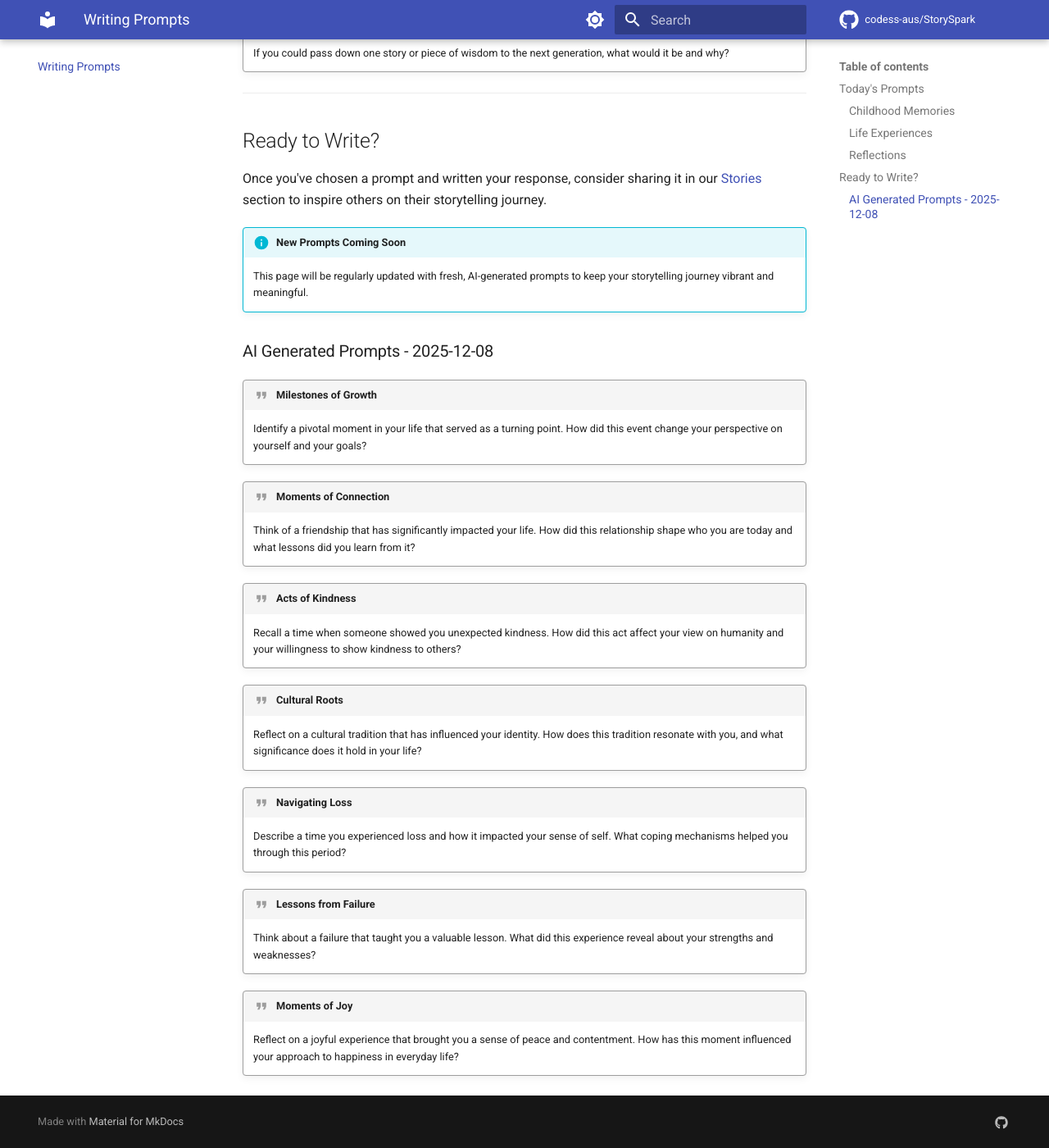
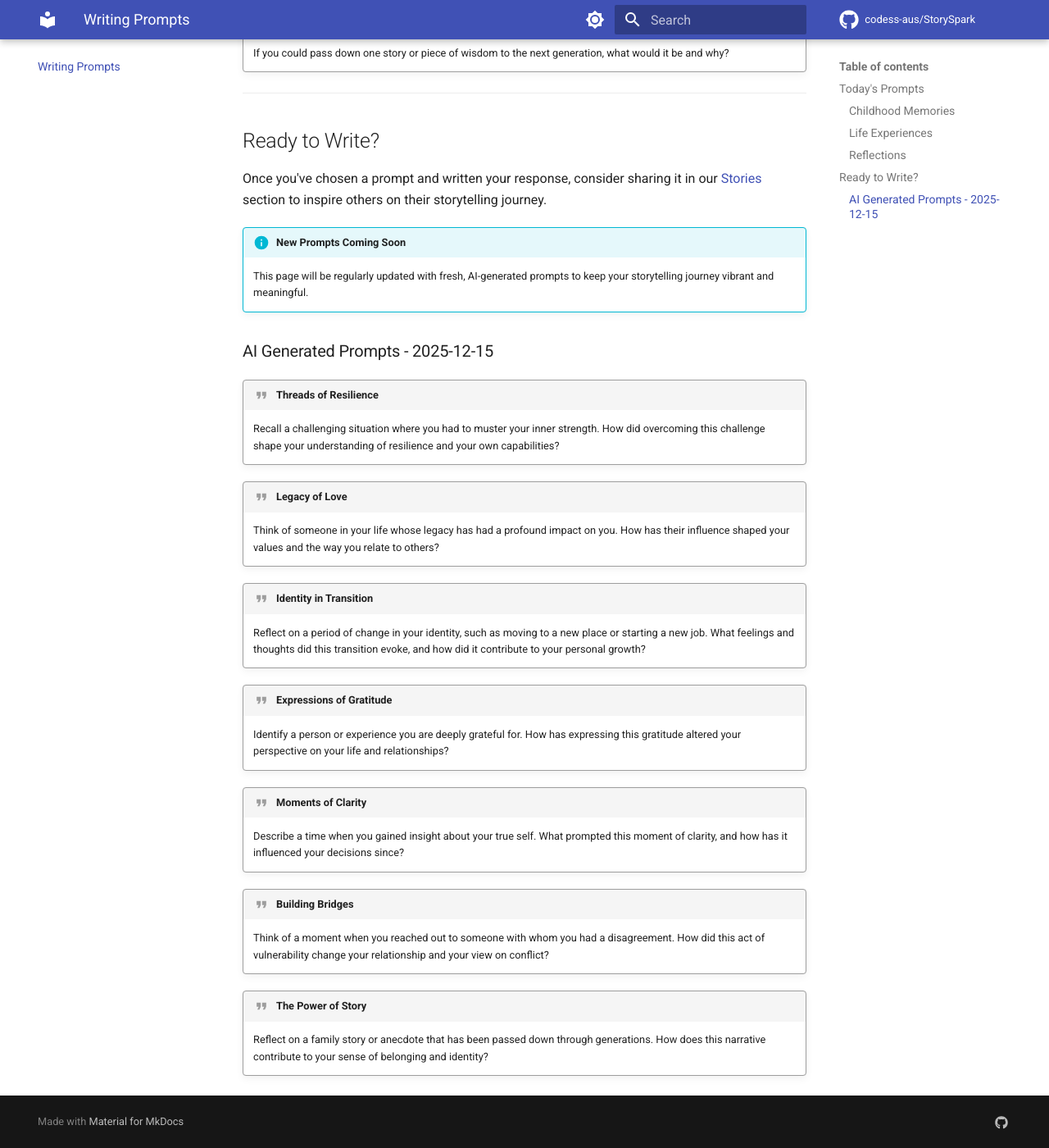
Before and after one commit to codess-aus/StorySpark, an MkDocs documentation site: the page built from docs/prompts.md, in a window 1280 px wide and 1400 px high, scrolled down 1717 px. Shown: the whole window at 82% size. Built offline with MkDocs 1.6.1 and Material for MkDocs 9.7.7, drawn with Linux system fonts in a browser that asks for light colours; comment, search, counter and statistics services are not loaded.

Commit message:
chore: add AI-generated prompts 2025-12-15

```diff
--- a/docs/prompts.md
+++ b/docs/prompts.md
@@ -54,27 +54,27 @@ Once you've chosen a prompt and written your response, consider sharing it in ou
 
 <!-- AI-GENERATED-PROMPTS:START -->
 
-### AI Generated Prompts - 2025-12-08
+### AI Generated Prompts - 2025-12-15
 
-!!! quote "Milestones of Growth"
-    Identify a pivotal moment in your life that served as a turning point. How did this event change your perspective on yourself and your goals?
+!!! quote "Threads of Resilience"
+    Recall a challenging situation where you had to muster your inner strength. How did overcoming this challenge shape your understanding of resilience and your own capabilities?
 
-!!! quote "Moments of Connection"
-    Think of a friendship that has significantly impacted your life. How did this relationship shape who you are today and what lessons did you learn from it?
+!!! quote "Legacy of Love"
+    Think of someone in your life whose legacy has had a profound impact on you. How has their influence shaped your values and the way you relate to others?
 
-!!! quote "Acts of Kindness"
-    Recall a time when someone showed you unexpected kindness. How did this act affect your view on humanity and your willingness to show kindness to others?
+!!! quote "Identity in Transition"
+    Reflect on a period of change in your identity, such as moving to a new place or starting a new job. What feelings and thoughts did this transition evoke, and how did it contribute to your personal growth?
 
-!!! quote "Cultural Roots"
-    Reflect on a cultural tradition that has influenced your identity. How does this tradition resonate with you, and what significance does it hold in your life?
+!!! quote "Expressions of Gratitude"
+    Identify a person or experience you are deeply grateful for. How has expressing this gratitude altered your perspective on your life and relationships?
 
-!!! quote "Navigating Loss"
-    Describe a time you experienced loss and how it impacted your sense of self. What coping mechanisms helped you through this period?
+!!! quote "Moments of Clarity"
+    Describe a time when you gained insight about your true self. What prompted this moment of clarity, and how has it influenced your decisions since?
 
-!!! quote "Lessons from Failure"
-    Think about a failure that taught you a valuable lesson. What did this experience reveal about your strengths and weaknesses?
+!!! quote "Building Bridges"
+    Think of a moment when you reached out to someone with whom you had a disagreement. How did this act of vulnerability change your relationship and your view on conflict?
 
-!!! quote "Moments of Joy"
-    Reflect on a joyful experience that brought you a sense of peace and contentment. How has this moment influenced your approach to happiness in everyday life?
+!!! quote "The Power of Story"
+    Reflect on a family story or anecdote that has been passed down through generations. How does this narrative contribute to your sense of belonging and identity?
 
 <!-- AI-GENERATED-PROMPTS:END -->
```
